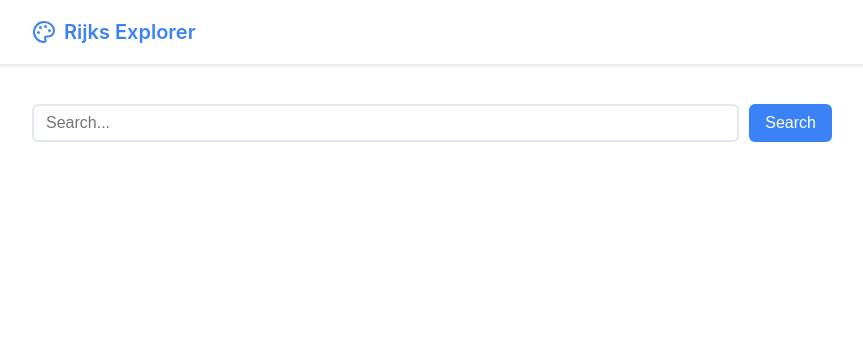
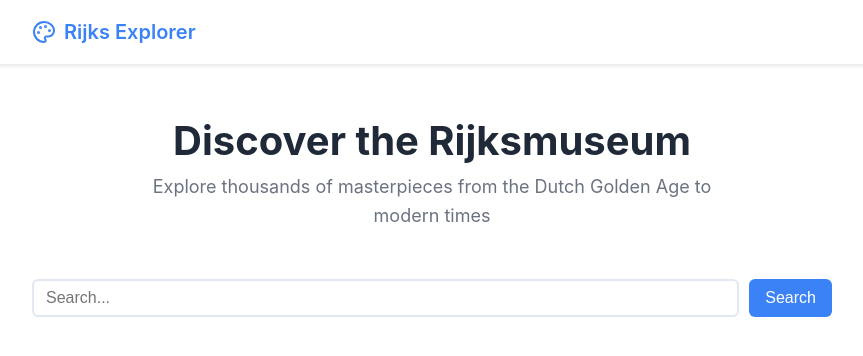
Before and after one commit to spacetomtom/wl, a React (Vite) app: page / in a window 1280 px wide. Shown: the top 356 px of the page, without its empty margins (208-1071 px from the left). Built offline with nearby package versions, Linux system fonts and the light colour scheme.

Commit message:
🏗️ Extract the artworkCard component and add the title

```diff
--- a/src/App.tsx
+++ b/src/App.tsx
@@ -1,13 +1,17 @@
 import React from 'react';
 import { SearchComponent } from './components/SearchComponent';
 import { Header } from './components/Header';
+import { SearchResults } from './components/SearchResults';
+import { Title } from './components/Title';
 
 function App() {
   return (
     <>
     <Header />
     <div className="container">
+      <Title />
       <SearchComponent />
+      <SearchResults />
     </div>
     </>
   );
--- /dev/null
+++ b/src/components/ArtworkCard.module.scss
@@ -0,0 +1,58 @@
+@import '../styles/variables';
+
+.artworkCard {
+  position: relative;
+  aspect-ratio: 1;
+  border-radius: 8px;
+  overflow: hidden;
+  background: $card-bg;
+  box-shadow: 0 2px 4px $shadow-color;
+
+  &:hover {
+    .info {
+      opacity: 1;
+    }
+  }
+}
+
+.imageContainer {
+  position: absolute;
+  inset: 0;
+  background-color: #f3f4f6;
+}
+
+.image {
+  width: 100%;
+  height: 100%;
+  object-fit: cover;
+}
+
+.noImage {
+  position: absolute;
+  top: 50%;
+  left: 50%;
+  transform: translate(-50%, -50%);
+  color: $placeholder-color;
+}
+
+.info {
+  position: absolute;
+  bottom: 0;
+  left: 0;
+  right: 0;
+  padding: 16px;
+  background: linear-gradient(transparent, rgba(0, 0, 0, 0.8));
+  opacity: 0;
+  transition: opacity 0.2s ease-in-out;
+}
+
+.title {
+  color: white;
+  font-size: 14px;
+  font-weight: 500;
+  display: -webkit-box;
+  -webkit-line-clamp: 3;
+  -webkit-box-orient: vertical;
+  overflow: hidden;
+  text-shadow: 0 1px 2px rgba(0, 0, 0, 0.3);
+}
--- /dev/null
+++ b/src/components/ArtworkCard.tsx
@@ -0,0 +1,36 @@
+import React from 'react';
+import { ImageOff } from 'lucide-react';
+import styles from './ArtworkCard.module.scss';
+
+interface ArtworkCardProps {
+  artwork: {
+    id: string;
+    title: string;
+    webImage?: {
+      url: string;
+      guid?: string;
+    };
+  };
+}
+
+export const ArtworkCard: React.FC<ArtworkCardProps> = ({ artwork }) => {
+  return (
+    <div className={styles.artworkCard}>
+      <div className={styles.imageContainer}>
+        {artwork.webImage && artwork.webImage.guid ? (
+          <img
+            src={artwork.webImage.url}
+            alt={artwork.title}
+            className={styles.image}
+            loading="lazy"
+          />
+        ) : (
+          <ImageOff className={styles.noImage} size={32} />
+        )}
+      </div>
+      <div className={styles.info}>
+        <h3 className={styles.title}>{artwork.title}</h3>
+      </div>
+    </div>
+  );
+};
--- a/src/components/SearchComponent.tsx
+++ b/src/components/SearchComponent.tsx
@@ -41,8 +41,6 @@
           An error occurred while searching
         </div>
       )}
-
-      <SearchResults />
     </div>
   );
 }
--- a/src/components/SearchResults.tsx
+++ b/src/components/SearchResults.tsx
@@ -1,7 +1,7 @@
 import React from 'react';
-import { ImageOff } from 'lucide-react';
 import { useSearchStore } from '../store/searchStore';
 import styles from './SearchResults.module.scss';
+import { ArtworkCard } from './ArtworkCard';
 
 export const SearchResults: React.FC = () => {
   const {
@@ -35,23 +35,7 @@
     <div>
       <div className={styles.resultsGrid}>
         {results.map((artwork) => (
-          <div key={artwork.id} className={styles.artworkCard}>
-            <div className={styles.imageContainer}>
-              {artwork.webImage && artwork.webImage.guid ? (
-                <img
-                  src={artwork.webImage.url}
-                  alt={artwork.title}
-                  className={styles.image}
-                  loading="lazy"
-                />
-              ) : (
-                <ImageOff className={styles.noImage} size={32} />
-              )}
-            </div>
-            <div className={styles.info}>
-              <h3 className={styles.title}>{artwork.title}</h3>
-            </div>
-          </div>
+          <ArtworkCard key={artwork.id} artwork={artwork} />
         ))}
       </div>
       {hasMore && (
--- /dev/null
+++ b/src/components/Title.module.scss
@@ -0,0 +1,30 @@
+@import '../styles/variables';
+
+.titleContainer {
+  text-align: center;
+  margin: 2rem 0 3rem;
+}
+
+.mainTitle {
+  font-size: 2.5rem;
+  font-weight: 700;
+  color: $text-primary;
+  margin-bottom: 0.5rem;
+
+  @media (max-width: 640px) {
+    font-size: 2rem;
+  }
+}
+
+.subtitle {
+  font-size: 1.125rem;
+  color: $text-secondary;
+  max-width: 600px;
+  margin: 0 auto;
+  line-height: 1.6;
+
+  @media (max-width: 640px) {
+    font-size: 1rem;
+    padding: 0 1rem;
+  }
+}
--- /dev/null
+++ b/src/components/Title.tsx
@@ -0,0 +1,13 @@
+import React from 'react';
+import styles from './Title.module.scss';
+
+export const Title: React.FC = () => {
+  return (
+    <div className={styles.titleContainer}>
+      <h1 className={styles.mainTitle}>Discover the Rijksmuseum</h1>
+      <p className={styles.subtitle}>
+        Explore thousands of masterpieces from the Dutch Golden Age to modern times
+      </p>
+    </div>
+  );
+};
```
